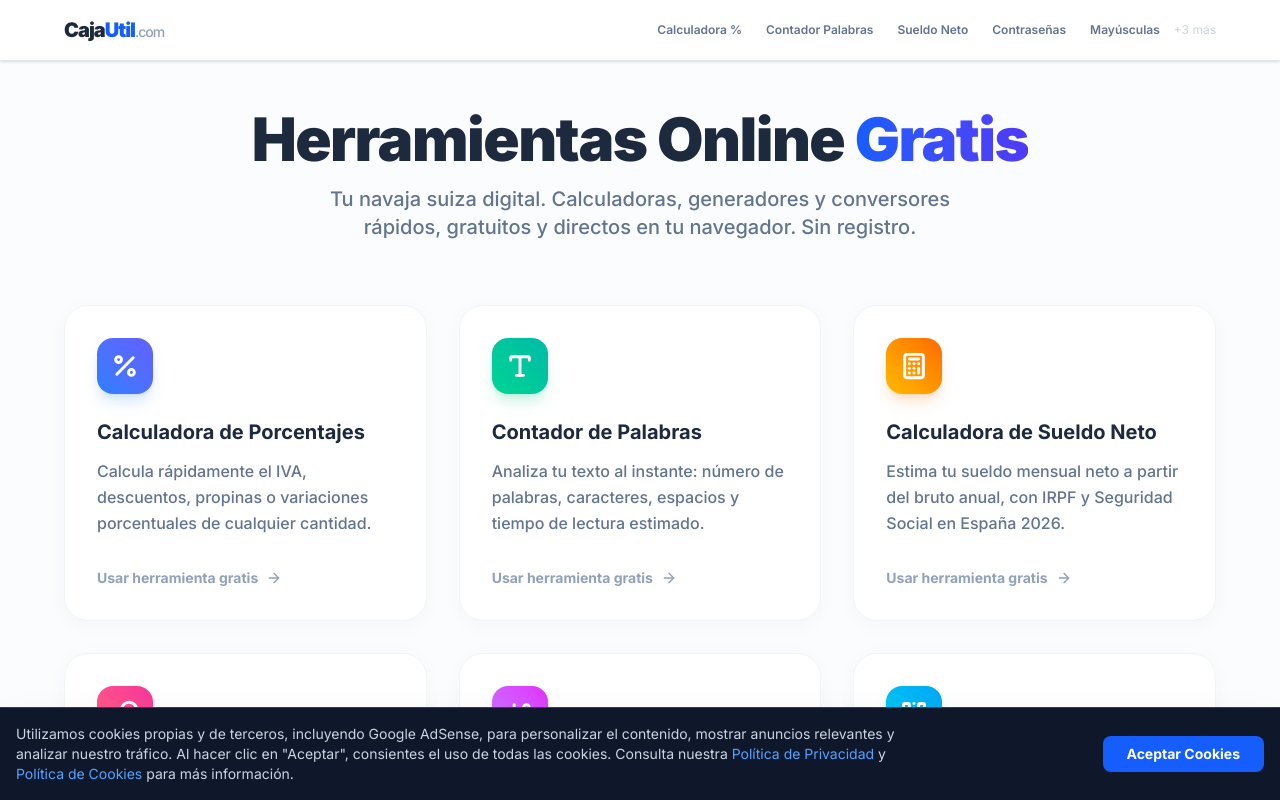
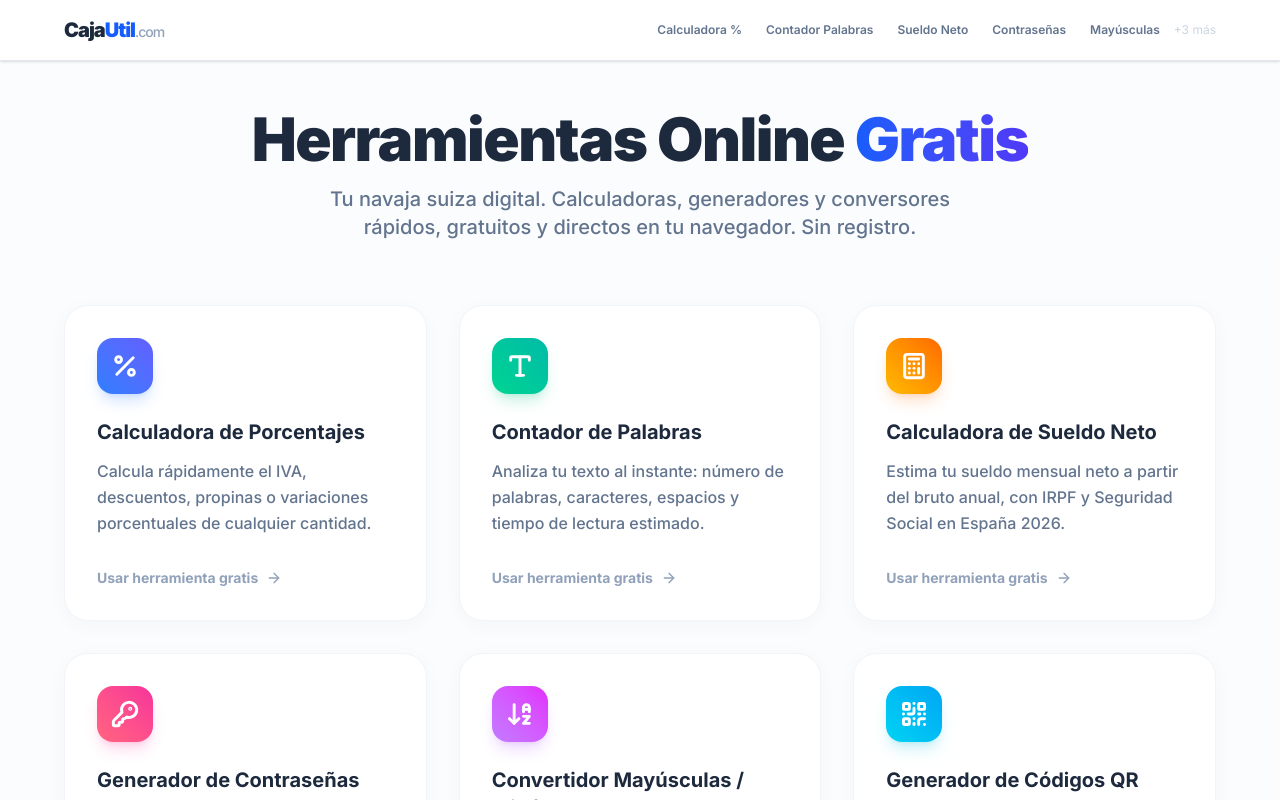
Before and after one commit to raubreak/cajautil-web, a Next.js app: page / in a window 1280 px wide. Shown: the top 800 px of the page. Built offline with nearby package versions, Linux system fonts and the light colour scheme.

Commit message:
chore: remove custom cookie banner in favor of AdSense CMP

```diff
--- a/src/app/layout.tsx
+++ b/src/app/layout.tsx
@@ -3,7 +3,6 @@ import { Inter } from "next/font/google";
 import "./globals.css";
 import Link from 'next/link';
 import Script from 'next/script';
-import CookieBanner from '@/components/CookieBanner';
 
 const inter = Inter({ subsets: ["latin"] });
 
@@ -222,7 +221,6 @@ export default function RootLayout({
             </div>
           </div>
         </footer>
-        <CookieBanner />
       </body>
     </html>
   );
--- a/src/components/CookieBanner.tsx
+++ /dev/null
@@ -1,39 +0,0 @@
-"use client";
-import Link from 'next/link';
-import { useState, useEffect } from 'react';
-
-export default function CookieBanner() {
-  const [isVisible, setIsVisible] = useState(false);
-
-  useEffect(() => {
-    const consent = localStorage.getItem('cookie_consent');
-    if (!consent) {
-      setIsVisible(true);
-    }
-  }, []);
-
-  const acceptCookies = () => {
-    localStorage.setItem('cookie_consent', 'accepted');
-    setIsVisible(false);
-  };
-
-  if (!isVisible) return null;
-
-  return (
-    <div className="fixed bottom-0 left-0 w-full bg-slate-900 border-t border-slate-700 text-slate-300 p-4 z-[9999] shadow-2xl flex flex-col sm:flex-row items-center justify-between gap-4 text-sm" role="alert" aria-live="polite">
-      <div className="max-w-4xl">
-        <p>
-          Utilizamos cookies propias y de terceros, incluyendo Google AdSense, para personalizar el contenido, mostrar anuncios relevantes y analizar nuestro tráfico. Al hacer clic en "Aceptar", consientes el uso de todas las cookies. Consulta nuestra <Link href="/politica-de-privacidad" className="text-blue-400 hover:underline">Política de Privacidad</Link> y <Link href="/politica-de-cookies" className="text-blue-400 hover:underline">Política de Cookies</Link> para más información.
-        </p>
-      </div>
-      <div className="flex gap-2 flex-shrink-0">
-        <button
-          onClick={acceptCookies}
-          className="bg-blue-600 hover:bg-blue-700 text-white font-bold py-2 px-6 rounded-lg transition-colors whitespace-nowrap"
-        >
-          Aceptar Cookies
-        </button>
-      </div>
-    </div>
-  );
-}
```
